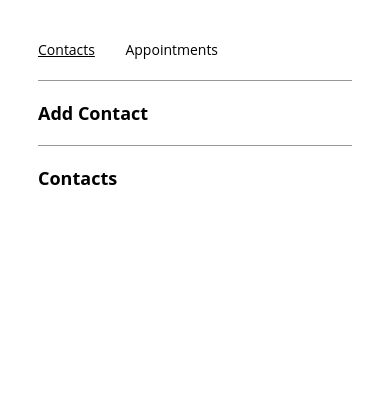
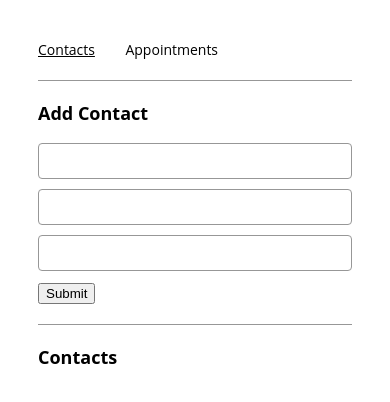
Before and after one commit to ikorotkaya/appointment_planner, a React (Create React App) app: page /contacts in a window 390 px wide. Shown: the top 402 px of the page. Built offline with nearby package versions, Linux system fonts and the light colour scheme.

Commit message:
Add form to the ContactForm with inputs and submit button, define regex for phone number input

```diff
--- a/src/components/contactForm/ContactForm.js
+++ b/src/components/contactForm/ContactForm.js
@@ -10,6 +10,29 @@ export const ContactForm = ({
   handleSubmit
 }) => {
   return (
-    ContactForm
+    <form onSubmit={handleSubmit}>
+      <input
+        type="text"
+        value={name}
+        onChange={(e) => setName(e.target.value)}
+        id="name"
+        required />
+      <input
+        type="tel"
+        pattern="\+49\d{11}"
+        value={phone}
+        onChange={(e) => setPhone(e.target.value)}
+        id="phone"
+        required />
+      <input
+        type="email"
+        value={email}
+        onChange={(e) => setEmail(e.target.value)}
+        id="email"
+        required />
+      <button
+        type="submit"
+        onChange={handleSubmit}>Submit</button>
+    </form>
   );
 };
--- a/src/containers/contactsPage/ContactsPage.js
+++ b/src/containers/contactsPage/ContactsPage.js
@@ -1,28 +1,40 @@
-import React from "react";
+import React, { useState, useEffect } from "react";
+import { ContactForm } from "../../components/contactForm/ContactForm";
 
-export const ContactsPage = () => {
-  /*
-  Define state variables for
-  contact info and duplicate check
-  */
+export const ContactsPage = (props) => {
+  const [inputName, setInputName] = useState("");
+  const [inputPhone, setInputPhone] = useState("");
+  const [inputEmail, setInputEmail] = useState("");
+
+  useEffect(() => {
+    if (props.contacts.find(contact => contact.name === inputName)) {
+      alert("name exists")
+    }
+  }, [inputName, props.contacts])
 
   const handleSubmit = (e) => {
     e.preventDefault();
-    /*
-    Add contact info and clear data
-    if the contact name is not a duplicate
-    */
+    if (props.contacts.find(contact => contact.name === inputName)) {
+      alert("name exists")
+    } else {
+      props.addNewContact(inputName, inputPhone, inputEmail);
+      setInputName("");
+      setInputPhone("");
+      setInputEmail("");
+    }
   };
-
-  /*
-  Using hooks, check for contact name in the
-  contacts array variable in props
-  */
 
   return (
     <div>
       <section>
         <h2>Add Contact</h2>
+        <ContactForm name={inputName}
+          setName={setInputName}
+          phone={inputPhone}
+          setPhone={setInputPhone}
+          email={inputEmail}
+          setEmail={setInputEmail}
+          handleSubmit={handleSubmit} />
       </section>
       <hr />
       <section>
```
